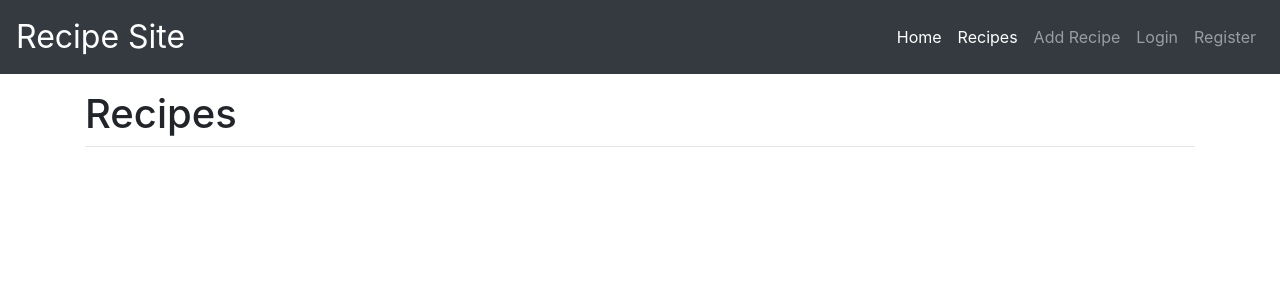
After one commit to marty-wickham/milestone-project3, a Flask app: template templates/recipes.html in a window 1280 px wide. The commit adds this page. Shown: the top 300 px of the page. Run offline with Flask 2, Linux system fonts and the light colour scheme; the template is opened without the code that fills it, so the values that code supplies are empty; some libraries are stand-ins or nearby versions.

Commit message:
Added index page, minor style changes and updated navbar and app.py

```diff
--- a/app.py
+++ b/app.py
@@ -11,10 +11,16 @@ app.config["MONGO_URI"] = os.getenv('MONGO_URI', 'mongodb://localhost')
 
 mongo = PyMongo(app)
 
+
 @app.route('/')
+@app.route('/index')
+def index():
+    return render_template("index.html", recipes=mongo.db.recipes.find())
+
+
 @app.route('/get_recipes')
 def get_recipes():
-    return render_template("index.html", recipes=mongo.db.recipes.find())
+    return render_template("recipes.html", recipes=mongo.db.recipes.find())
 
 
 @app.route('/view_recipe/<recipe_id>')
--- a/static/css/style.css
+++ b/static/css/style.css
@@ -5,3 +5,15 @@
 img {
     max-width: 100%;
 }
+
+.container-fluid {
+    height: 700px;
+    background-image: url("https://www.azamara.co.uk/sites/default/files/heros/med-food-hero.jpg");
+    background-position: center; /* Center the image */
+    background-repeat: no-repeat; /* Do not repeat the image */
+    background-size: cover; /* Resize the background image to cover the entire container */
+}
+
+.form-group {
+    font-size: 1.5em;
+}
--- a/templates/base.html
+++ b/templates/base.html
@@ -9,7 +9,8 @@
 	<!-- Load our Bootstrap and Font Awesme style links -->
 	<link rel="stylesheet" href="https://stackpath.bootstrapcdn.com/bootstrap/4.4.1/css/bootstrap.min.css"
 		integrity="sha384-Vkoo8x4CGsO3+Hhxv8T/Q5PaXtkKtu6ug5TOeNV6gBiFeWPGFN9MuhOf23Q9Ifjh" crossorigin="anonymous">
-	<link rel="stylesheet" href="https://use.fontawesome.com/releases/v5.6.1/css/all.css" integrity="sha384-gfdkjb5BdAXd+lj+gudLWI+BXq4IuLW5IT+brZEZsLFm++aCMlF1V92rMkPaX4PP" crossorigin="anonymous">
+	<link rel="stylesheet" href="https://use.fontawesome.com/releases/v5.6.1/css/all.css"
+		integrity="sha384-gfdkjb5BdAXd+lj+gudLWI+BXq4IuLW5IT+brZEZsLFm++aCMlF1V92rMkPaX4PP" crossorigin="anonymous">
 	<!-- Load my own custom style link -->
 	<link rel="stylesheet" href="{{url_for('static', filename='css/style.css')}}">
 
@@ -19,14 +20,18 @@
 <body>
 	<header>
 		<nav class="navbar navbar-expand-sm navbar-dark bg-dark">
-			<a class="navbar-brand" href="{{url_for('get_recipes')}}">Recipe Site</a>
+			<a class="navbar-brand" href="{{url_for('index')}}">Recipe Site</a>
 			<button class="navbar-toggler" type="button" data-toggle="collapse" data-target="#navbarNav" aria-controls="navbarNav" aria-expanded="false" aria-label="Toggle navigation">
                 <span class="navbar-toggler-icon"></span>
             </button>
 			<div class="collapse navbar-collapse" id="navbarNav">
 				<ul class="navbar-nav ml-auto">
 					<li class="nav-item active">
-						<a class="nav-link" href="{{url_for('get_recipes')}}">Home <span class="sr-only">(current)</span></a>
+						<a class="nav-link" href="{{url_for('index')}}">Home <span class="sr-only">(current)</span></a>
+					</li>
+					<li class="nav-item active">
+						<a class="nav-link" href="{{url_for('get_recipes')}}">Recipes
+							<span class="sr-only">(current)</span></a>
 					</li>
 					<li class="nav-item">
 						<a class="nav-link" href="{{url_for('add_recipe')}}">Add Recipe</a>
--- /dev/null
+++ b/templates/recipes.html
@@ -0,0 +1,24 @@
+{% extends "base.html"%}
+{% block content %}
+<div class="row mt-3">
+	<div class="col">
+		<h1 class="page-heading">Recipes</h1>
+	</div>
+</div>
+<hr class="mt-0">
+<div class="row">
+	{% for recipe in recipes %}
+	<div class="col-lg-3 col-md-6 mb-4 col-10 offset-1 offset-md-0">
+		<div class="card text-center recipe-card">
+			<img src="{{recipe.image_url}}" class="card-img-top" alt="{{recipe.title}}">
+			<div class="card-body">
+				<h5 class="card-title">{{recipe.title}}</h5>
+				<p class="card-text">{{recipe.description}}</p>
+				<a href="{{url_for('view_recipe', recipe_id=recipe._id)}}" class="btn btn-primary">Find out more!</a>
+			</div>
+		</div>
+	</div>
+	{% endfor %}
+</div>
+{% endblock %}
+<!---->
```
Also changed, not shown: templates/index.html (+6 -21 lines), templates/recipe.html (+18 -9 lines).
